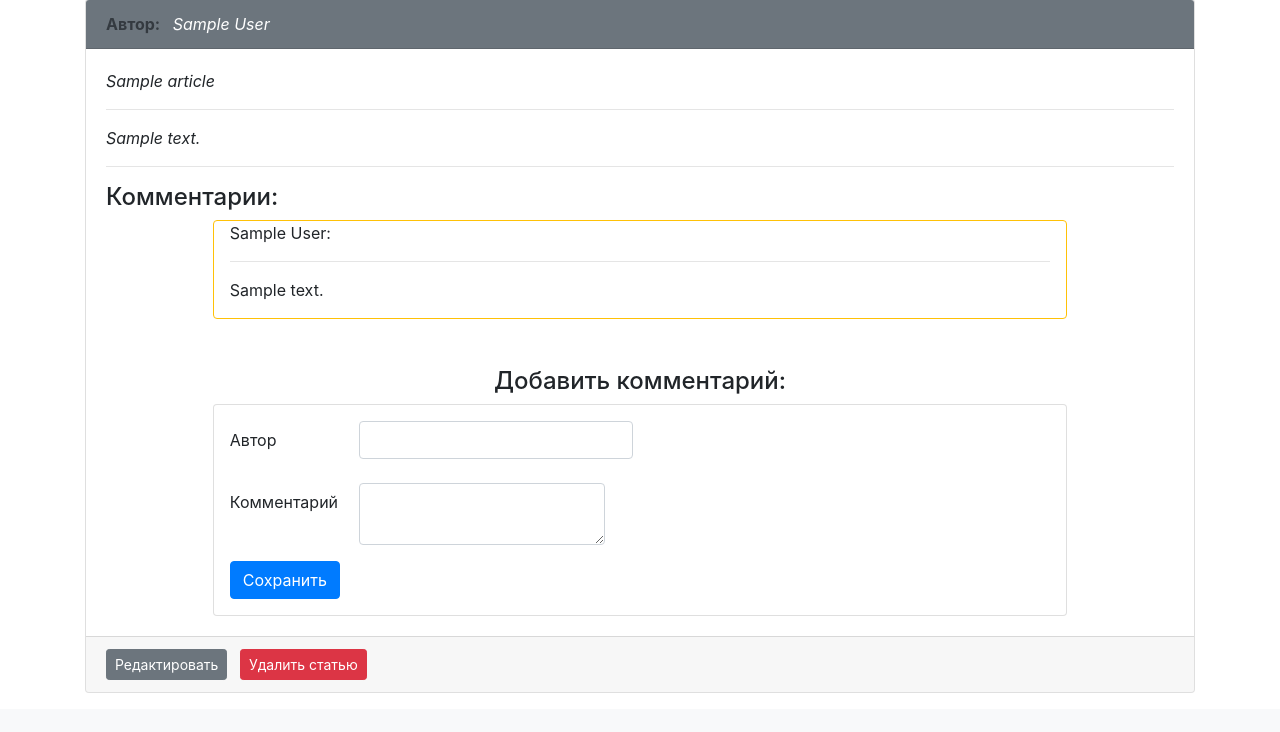
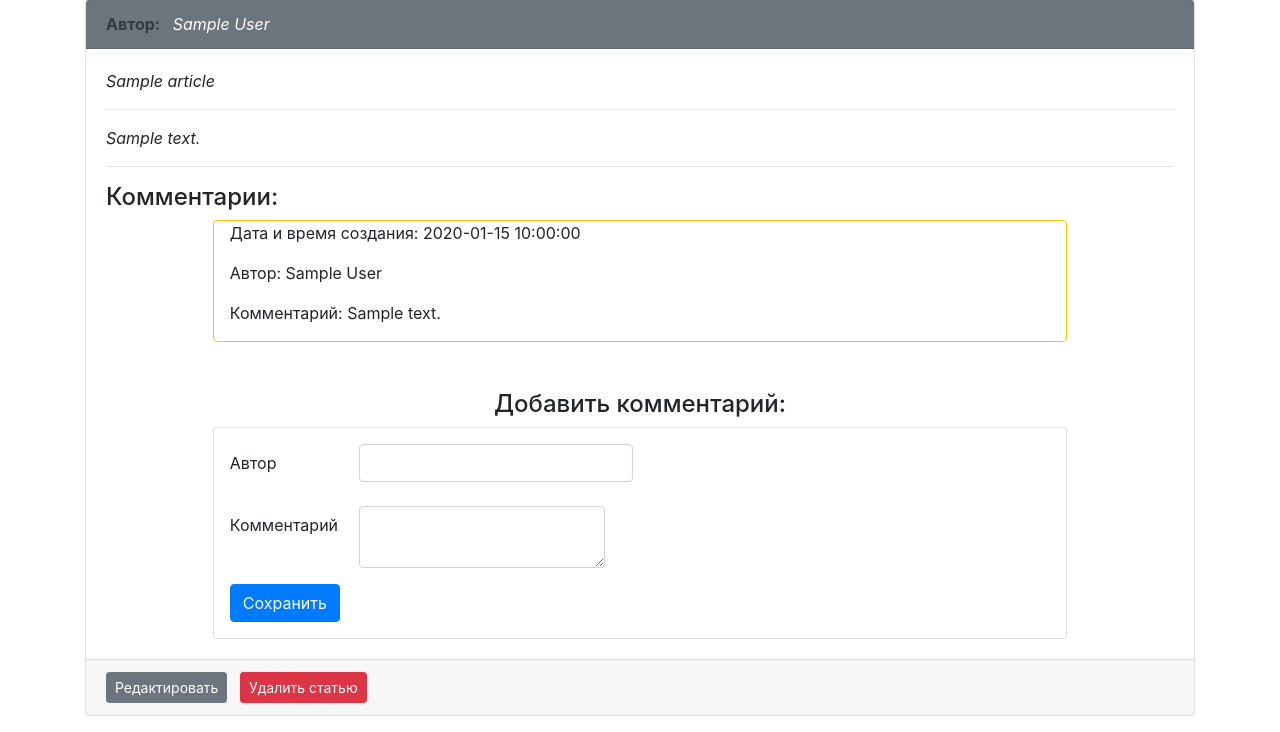
Before and after one commit to nrbksv/flask-hello-app, a Flask app: page /articles/1/ in a window 1280 px wide. Shown: the part 121-853 px from the top of the page. Before the commit the page ends 814 px from the top, so only its background shows below. Run offline with Flask 2, Linux system fonts and the light colour scheme; tables that the repository leaves empty hold one stand-in row (values such as "Sample post"); some libraries are stand-ins or nearby versions.

Commit message:
#16 Добавлен просмотр списка комментариев.

```diff
--- a/src/articles/routes.py
+++ b/src/articles/routes.py
@@ -25,9 +25,10 @@ def article_view(article_id):
     """
     Детальная просмотр статьи
     """
-    article = Article.query.get_or_404(article_id)
+    article_ = Article.query.get_or_404(article_id)
+    comments = Comment.query.filter_by(article=article_.id).order_by(Comment.created_at.desc())
     form = CommentForm()
-    return render_template('article_view.html', article=article, form=form)
+    return render_template('article_view.html', article=article_, comments=comments, form=form)
 
 
 @article_pages.route('/create/', methods=['GET', 'POST'])
--- a/src/articles/templates/article_view.html
+++ b/src/articles/templates/article_view.html
@@ -25,11 +25,11 @@
             <p class="card-text font-italic">{{ article.content }}</p>
             <hr>
             <h4 class="mt-3">Комментарии:</h4>
-            {% for comment in article.comments %}
+            {% for comment in comments %}
             <div class="card border border-warning mt-2 mx-auto px-3" style="width: 80%;">
-                {{ comment.author }}:
-                <hr>
-                <p>{{ comment.comment }}</p>
+            <p>Дата и время создания: {{ comment.created_at}}</p>
+                <p>Автор: {{ comment.author }}</p>
+                <p>Комментарий: {{ comment.comment }}</p>
             </div>
                 {% else %}
                 <hr>
```
